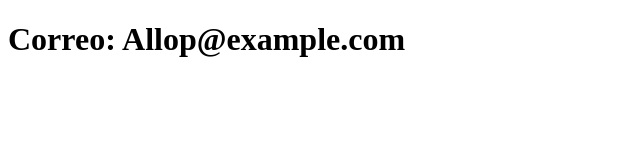
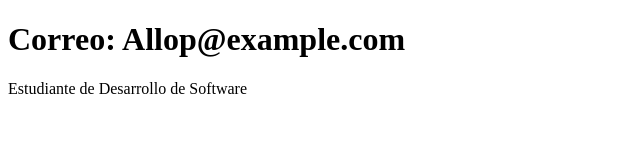
Before and after one commit to Devlop1327/Register-System, a plain HTML site: page contacto.html in a window 1280 px wide. Shown: the whole page, without its empty margins (0-640 px from the left). Drawn offline with Linux system fonts and the light colour scheme.

Commit message:
Actualiza el contacto

```diff
--- a/contacto.html
+++ b/contacto.html
@@ -7,5 +7,6 @@
 </head>
 <body>
     <h1>Correo: Allop@example.com</h1>
+    <p>Estudiante de Desarrollo de Software</p>
 </body>
 </html>
```
